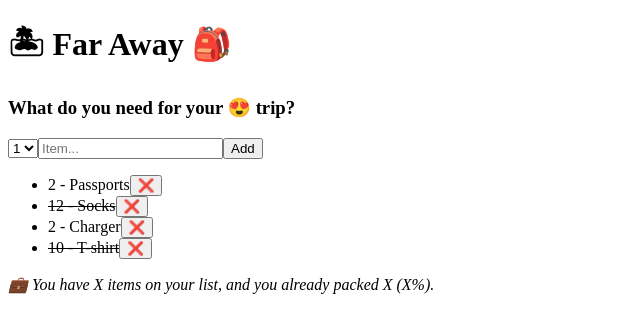
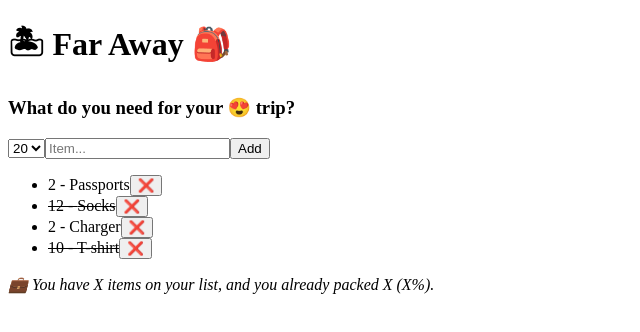
Before and after one commit to elnur004/Travel-list, a React (Create React App) app: page / in a window 1280 px wide. Shown: the top 332 px of the page, without its empty margins (0-640 px from the left). Built offline with nearby package versions, Linux system fonts and the light colour scheme; the HTML template or start-up script is replaced by a standard one.

Commit message:
added logic to control form elements

```diff
--- a/src/components/Form.js
+++ b/src/components/Form.js
@@ -1,19 +1,32 @@
+import { useState } from 'react';
+
 const Form = () => {
+  const [description, setDescription] = useState('');
+  const [quantity, setQuantity] = useState(20);
+
   const submitHandler = (event) => {
     event.preventDefault();
   };
 
+  const inputHandler = (e) => setDescription(e.target.value);
+  const quantityHandler = (e) => setQuantity(Number(e.target.value));
+
   return (
     <form className="add-form" onSubmit={submitHandler}>
       <h3>What do you need for your 😍 trip?</h3>
-      <select>
-        {Array.from({ length: 3 }, (_, i) => i + 1).map((num) => (
+      <select value={quantity} onChange={quantityHandler}>
+        {Array.from({ length: 20 }, (_, i) => i + 1).map((num) => (
           <option value={num} key={num}>
             {num}
           </option>
         ))}
       </select>
-      <input type="text" placeholder="Item..." />
+      <input
+        type="text"
+        placeholder="Item..."
+        value={description}
+        onChange={inputHandler}
+      />
       <button>Add</button>
     </form>
   );
```
